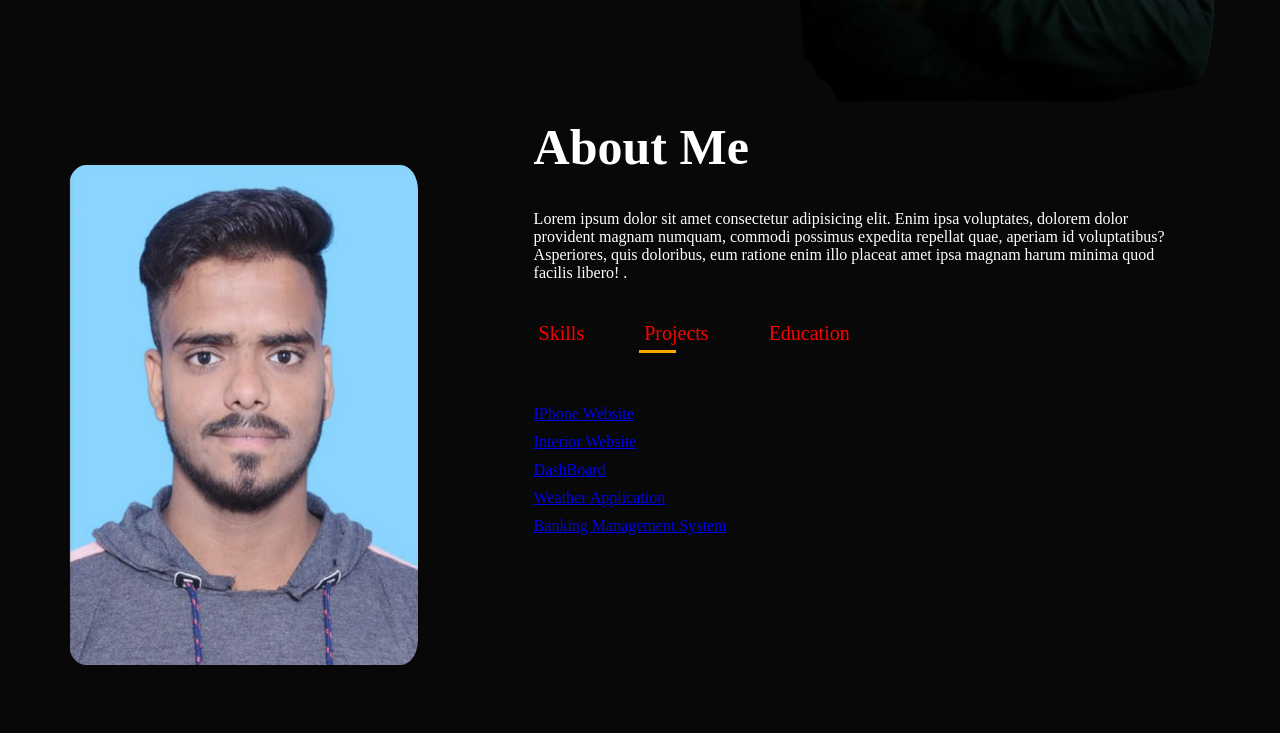
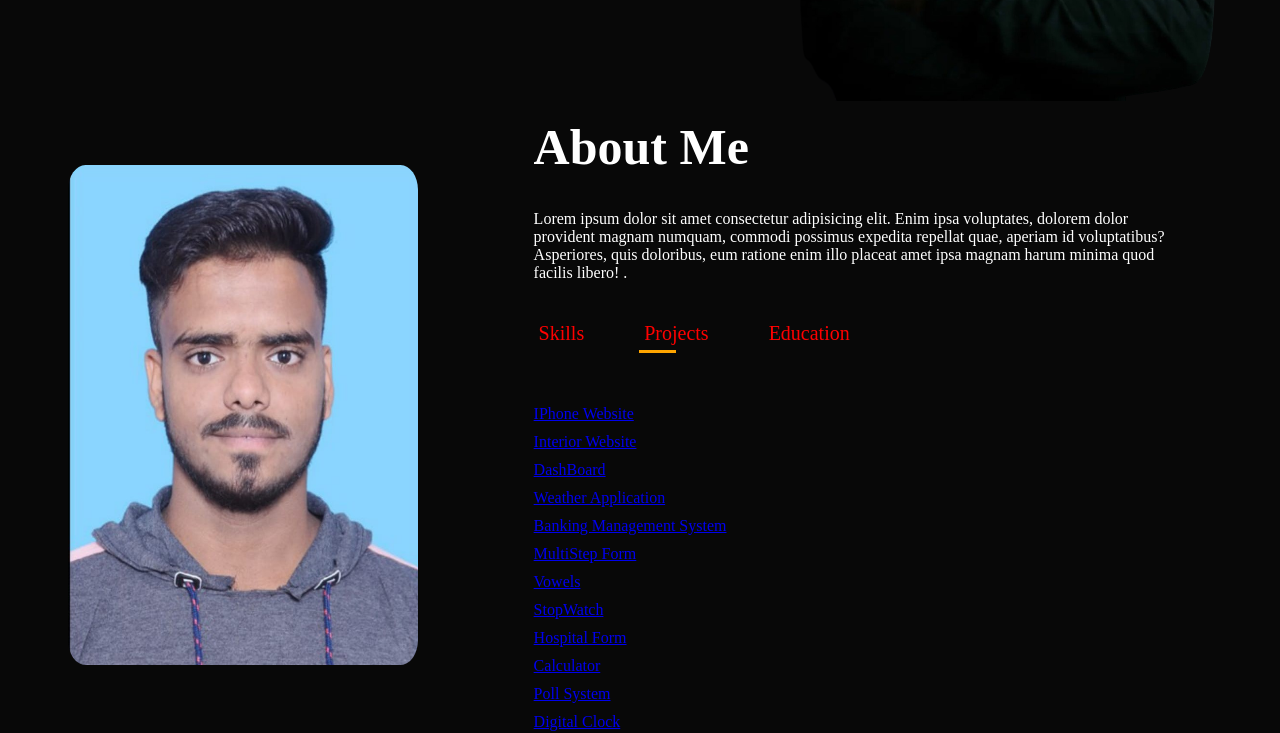
Before and after one commit to Gautamprasad24/portfolio.github.io, a plain HTML site: page index.html in a window 1280 px wide. Both pictures are taken after a click on the element "Projects". Shown: the part 600-1333 px from the top of the page. Drawn offline with Linux system fonts and the light colour scheme.

Commit message:
Update index.html

```diff
--- a/index.html
+++ b/index.html
@@ -56,6 +56,13 @@
                                 <li> <a href="https://gautamprasad24.github.io/dashboard/" target="_blank">DashBoard</a></li>
                                 <li> <a href="https://gautamprasad24.github.io/WeatherApp/" target="_blank">Weather Application</a></li>
                                 <li> <a href="https://gautamprasad24.github.io/Bank/" target="_blank">Banking Management System</a></li>
+                                <li> <a href="https://gautamprasad24.github.io/Multistepform/" target="_blank">MultiStep Form</a></li>
+                                <li> <a href="https://gautamprasad24.github.io/vowel/" target="_blank">Vowels</a></li>
+                                <li> <a href="https://gautamprasad24.github.io/Stopwatch/" target="_blank">StopWatch</a></li>
+                                <li> <a href="https://gautamprasad24.github.io/hospitalForm/" target="_blank">Hospital Form</a></li>
+                                <li> <a href="https://gautamprasad24.github.io/calculator/" target="_blank">Calculator</a></li>
+                                <li> <a href="https://gautamprasad24.github.io/poll-System/" target="_blank">Poll System</a></li>
+                                <li> <a href="https://gautamprasad24.github.io/Digitalclock/" target="_blank">Digital Clock</a></li>
                             </ul>
                         </div>
                         <div class="tab-contents" id="Education">
```
